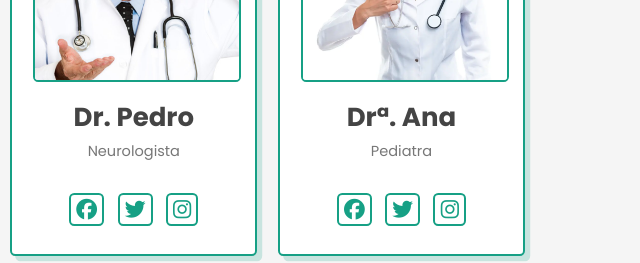
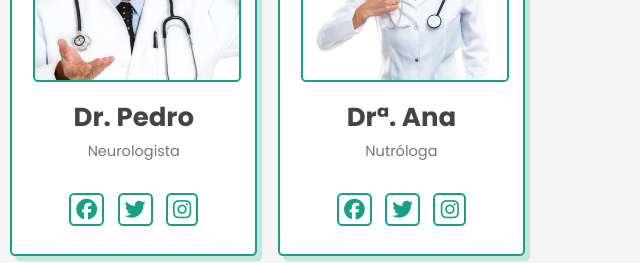
Before and after one commit to Saint-Marcos/sistematizacao-pdw, a plain HTML site: page index.html in a window 1280 px wide. Shown: the part 3280-3543 px from the top of the page, 640-1280 px from the left. Drawn offline with Linux system fonts and the light colour scheme.

Commit message:
Index da FrontPage da Clínica

```diff
--- a/index.html
+++ b/index.html
@@ -223,7 +223,7 @@
         <div class="box">
           <img src="../Imagens/doctor-4.jpg" alt="doctor-4" />
           <h3>Drª. Ana</h3>
-          <p>Pediatra</p>
+          <p>Nutróloga</p>
           <div class="share">
             <a href="#"><i class="fa-brands fa-facebook"></i></a>
             <a href="#"><i class="fa-brands fa-twitter"></i></a>
```
